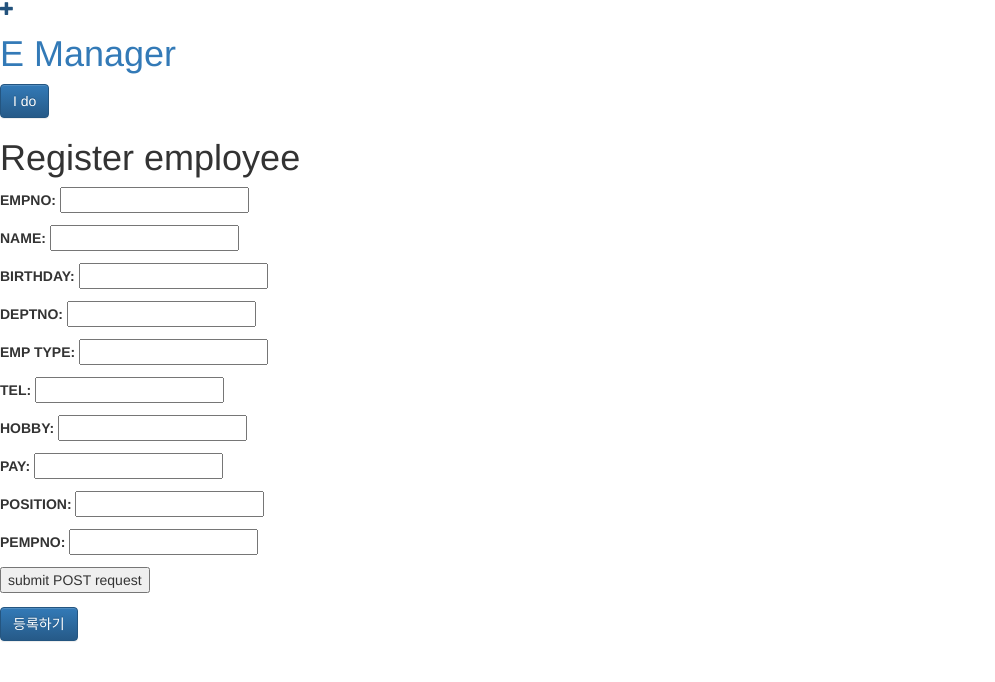
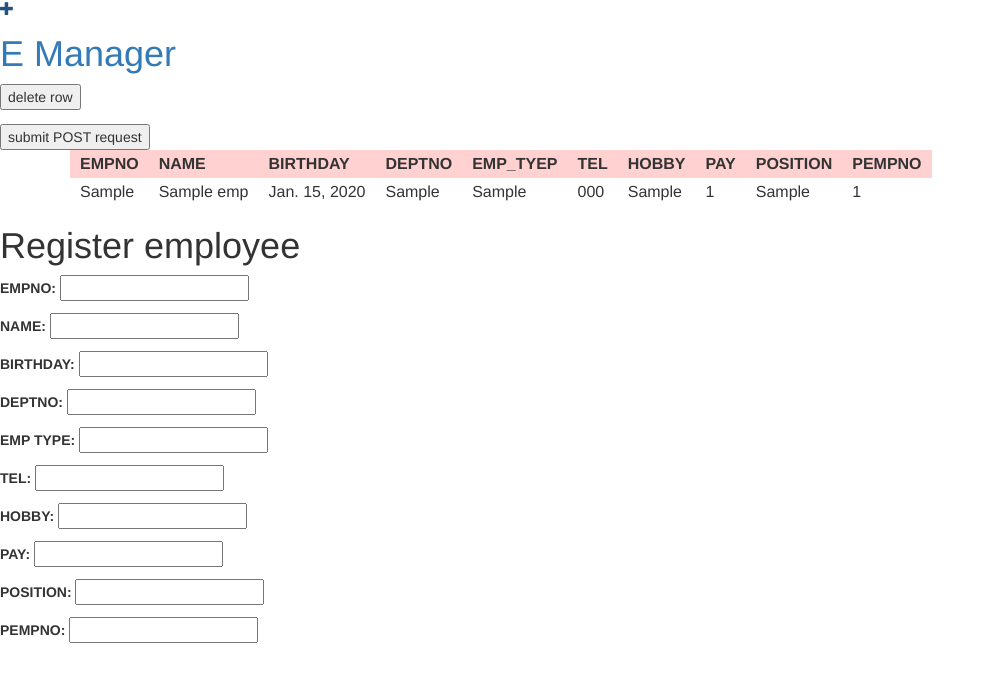
Before and after one commit to YangYoungHwan00/IT_Project_Sample_Work, a Django app: page / in a window 1280 px wide. Shown: the top 682 px of the page, without its empty margins (0-995 px from the left). Run offline with Django 4.2, Linux system fonts and the light colour scheme; tables that the repository leaves empty hold one stand-in row (values such as "Sample post"); some libraries are stand-ins or nearby versions.

Commit message:
add register button, and delete button

```diff
--- /dev/null
+++ b/mydjango/e_manager/static/style.css
@@ -0,0 +1,21 @@
+container{
+    min-width:100%;
+}
+
+header{
+
+}
+
+footer{
+
+}
+#tr,th,td{
+    padding-left: 10px;
+    padding-right: 10px;
+    padding-top: 5px;
+    padding-bottom: 5px;
+}
+
+.table-head{
+    background-color: rgb(255, 209, 209);
+}
--- a/mydjango/e_manager/templates/e_manager/main.html
+++ b/mydjango/e_manager/templates/e_manager/main.html
@@ -4,22 +4,65 @@
         <link rel="stylesheet" href="//maxcdn.bootstrapcdn.com/bootstrap/3.2.0/css/bootstrap.min.css">
         <link rel="stylesheet" href="//maxcdn.bootstrapcdn.com/bootstrap/3.2.0/css/bootstrap-theme.min.css">
         <link href='//fonts.googleapis.com/css?family=Lobster&subset=latin,latin-ext' rel='stylesheet' type='text/css'>
+        <link href="static/style.css" rel="stylesheet">
+
+        <style>
+
+        </style>
     </head>
     <body>
         <div>
             <a href="{% url 'e_manager' %}" class="top-menu"><span class="glyphicon glyphicon-plus"></span></a>
             <h1><a href="{% url 'e_manager'%}">E Manager</a></h1>
-            <button class="btn btn-primary" type="button">I do</button>
+            <form method="post" action="{% url 'delete_row' %}">
+                {% csrf_token %}
+                <input type="submit" value="delete row">
+            </form>
+
+            <input type="submit" value="submit POST request" form="reg">
+
+            <div class="container">
+                <table id="et">
+                    <thread>
+                        <tr class="table-head">
+                            <th>EMPNO</th>
+                            <th>NAME</th>
+                            <th>BIRTHDAY</th>
+                            <th>DEPTNO</th>
+                            <th>EMP_TYEP</th>
+                            <th>TEL</th>
+                            <th>HOBBY</th>
+                            <th>PAY</th>
+                            <th>POSITION</th>
+                            <th>PEMPNO</th>
+                        </tr>
+                    </thread>
+
+                    <tbody>
+                    {% for e in empdata %}
+                        <tr>
+                            <td>{{ e.EMPNO }}</td>
+                            <td>{{ e.NAME }}</td>
+                            <td>{{ e.BIRTHDAY }}</td>
+                            <td>{{ e.DEPTNO }}</td>
+                            <td>{{ e.EMP_TYPE }}</td>
+                            <td>{{ e.TEL }}</td>
+                            <td>{{ e.HOBBY }}</td>
+                            <td>{{ e.PAY }}</td>
+                            <td>{{ e.POSITION }}</td>
+                            <td>{{ e.PEMPNO }}</td>
+                        </tr>
+                    {% endfor %}
+                    </tbody>
+                </table>
+            </div>
 
             <h1>Register employee</h1>
-            <form method="post" class="post-form" action="{% url 'register_form' %}">
-                {% csrf_token %}
-                {{form.as_p}}
-                <input type="submit" value="submit POST request">
+            <form id="reg" method="post" class="post-form" action="{% url 'register_form' %}">
+            {% csrf_token %}
+            {{form.as_p}}
+
             </form>
-            <a href="{% url 'register_form' %}" class="btn btn-primary">
-                등록하기
-            </a>
         </div>
         <div class="content container">
             <div class="row">
--- a/mydjango/e_manager/urls.py
+++ b/mydjango/e_manager/urls.py
@@ -4,4 +4,5 @@ from . import views
 urlpatterns = [
 	path('', views.e_manager, name='e_manager'),
 	path('register', views.register_form, name='register_form'),
+    path('delete', views.delete_row, name='delete_row'),
 ]
--- a/mydjango/e_manager/views.py
+++ b/mydjango/e_manager/views.py
@@ -2,22 +2,30 @@ from django.shortcuts import render
 from django.shortcuts import redirect
 from django.http import HttpResponse
 from .forms import empForm
+from .models import emp
 
 def e_manager(request):
 	form = empForm()
-	context = {'form' : form}
+	empdata = emp.objects.all()
+	context = {'form' : form,
+			'empdata' : empdata }
 	return render(request, 'e_manager/main.html',context)
 
 def register_form(request):
 	if request.method == 'POST':
-		form = empForm()
 		data = empForm(request.POST)
 		if data.is_valid():
 			data.save()
-			return render(request,'e_manager/main.html', {'form' : form })
+			return redirect('http://127.0.0.1:8000/')
 		else:
 			return render(request,'e_manager/test.html')
 	else:
 		data = empForm()
 		context = {'data' : data }
 		return render(request, 'e_manager/test.html', context)
+
+def delete_row(request):
+	if request.method == 'POST':
+		empdata = emp.objects.all()
+		empdata.last().delete()
+		return redirect('http://127.0.0.1:8000/')
--- a/mydjango/mysite/settings.py
+++ b/mydjango/mysite/settings.py
@@ -11,6 +11,7 @@ https://docs.djangoproject.com/en/4.1/ref/settings/
 """
 
 from pathlib import Path
+import os
 
 # Build paths inside the project like this: BASE_DIR / 'subdir'.
 BASE_DIR = Path(__file__).resolve().parent.parent
@@ -121,6 +122,7 @@ USE_TZ = True
 # https://docs.djangoproject.com/en/4.1/howto/static-files/
 
 STATIC_URL = "static/"
+STATICFIELDS_DIRS = (os.path.join('static'))
 
 # Default primary key field type
 # https://docs.djangoproject.com/en/4.1/ref/settings/#default-auto-field
```
